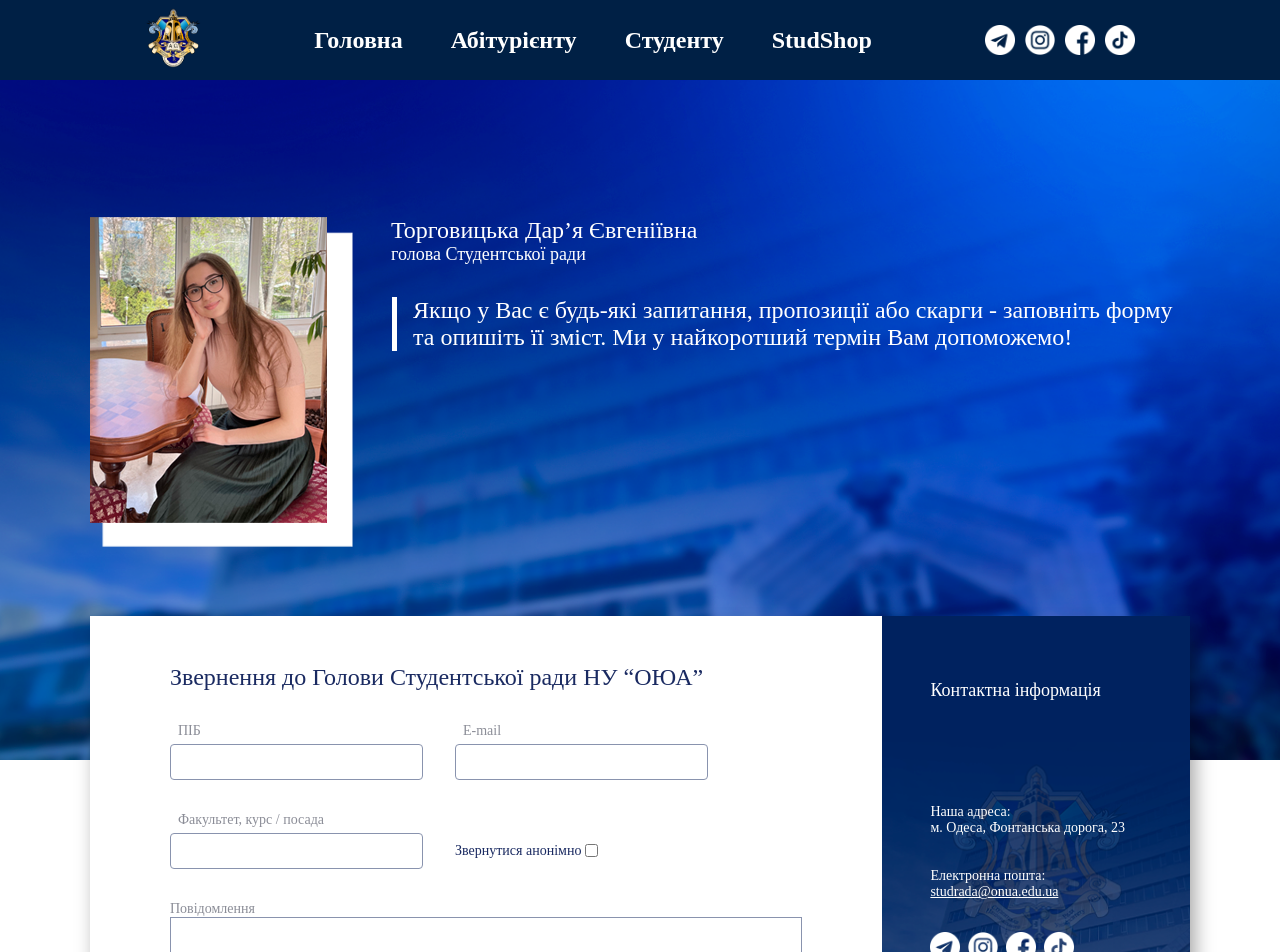
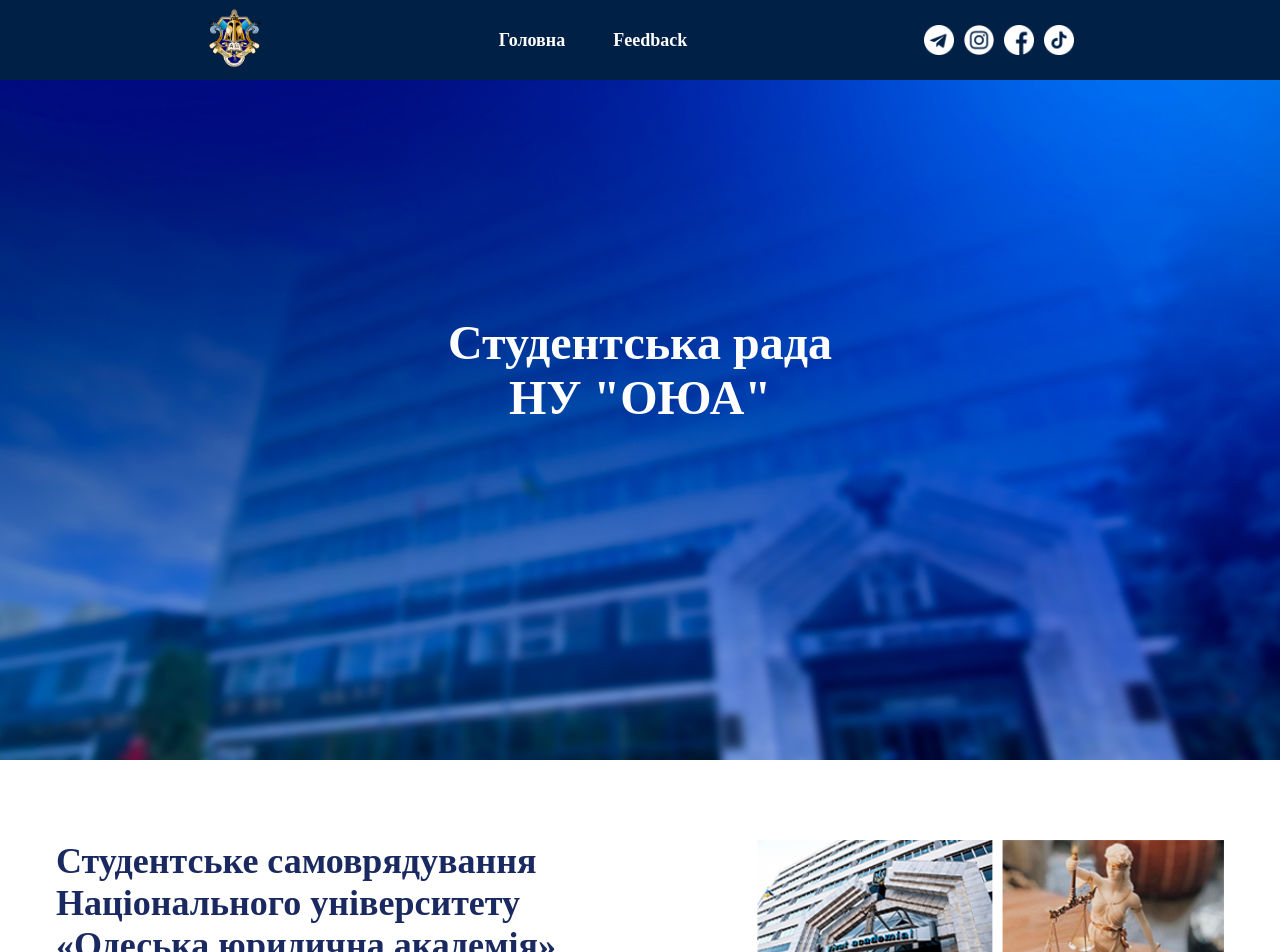
Before and after one commit to IgorKozlovsky/Studrada, a React (Create React App) app: page / in a window 1280 px wide. Shown: the top 952 px of the page. Built offline with nearby package versions, Linux system fonts and the light colour scheme.

Commit message:
Add router

```diff
--- a/src/components/Banner/index.tsx
+++ b/src/components/Banner/index.tsx
@@ -16,7 +16,8 @@
           textAlign: 'center ',
           maxWidth: '420px',
           [`@media (max-width: ${breakpoints.sm})`]: {
-            fontSize: '32px'
+            fontSize: '32px',
+            maxWidth: '290px'
           }
         }}
       >
--- a/src/components/StyledLink/index.tsx
+++ b/src/components/StyledLink/index.tsx
@@ -1,5 +1,6 @@
 import { ReactNode } from 'react'
 import { NavLink } from 'react-router-dom'
+import Text from 'src/ui/Text'
 import Box from 'src/ui/Box'
 import Flex from 'src/ui/Flex'
 import styled, { CSSObject } from 'styled-components'
@@ -28,7 +29,9 @@
         alignItems: 'center'
       }}
     >
-      <StyledBox>{children}</StyledBox>
+      <StyledBox>
+        <Text variant={'subtitle'}>{children}</Text>
+      </StyledBox>
     </NavLink>
   )
 }
--- a/src/pages/Home/index.tsx
+++ b/src/pages/Home/index.tsx
@@ -6,7 +6,7 @@
 const Home = () => {
   return (
     <>
-      <Banner text={`Студенська рада НУ "ОЮА"`}></Banner>
+      <Banner text={`Студентська рада НУ "ОЮА"`}></Banner>
       <ArticleInfo />
       <Articles />
     </>
--- a/src/pages/Layout/constants/index.ts
+++ b/src/pages/Layout/constants/index.ts
@@ -1,8 +1,9 @@
 export const headerLinks = [
   { name: 'Головна', href: '/' },
-  { name: 'Абітурієнту', href: '/applicant' },
-  { name: 'Студенту', href: '/student' },
-  { name: 'StudShop', href: '/shop' }
+  { name: 'Feedback', href: '/feedback' }
+  // { name: 'Абітурієнту', href: '/applicant' },
+  // { name: 'Студенту', href: '/student' },
+  // { name: 'StudShop', href: '/shop' }
 ]
 
 import Telegram from 'src/static/telegram.png'
--- a/src/pages/Layout/index.tsx
+++ b/src/pages/Layout/index.tsx
@@ -1,3 +1,4 @@
+import { Routes, Route, Link } from 'react-router-dom'
 import primaryTheme from 'src/theme/primaryTheme'
 import { ThemeProvider } from 'styled-components'
 import Header from 'src/pages/Layout/components/Header'
@@ -9,8 +10,10 @@
     <>
       <ThemeProvider theme={primaryTheme}>
         <Header />
-        {/* <Home /> */}
-        <Feedback />
+        <Routes>
+          <Route path="/" element={<Home />} />
+          <Route path="/feedback" element={<Feedback />} />
+        </Routes>
       </ThemeProvider>
     </>
   )
```
